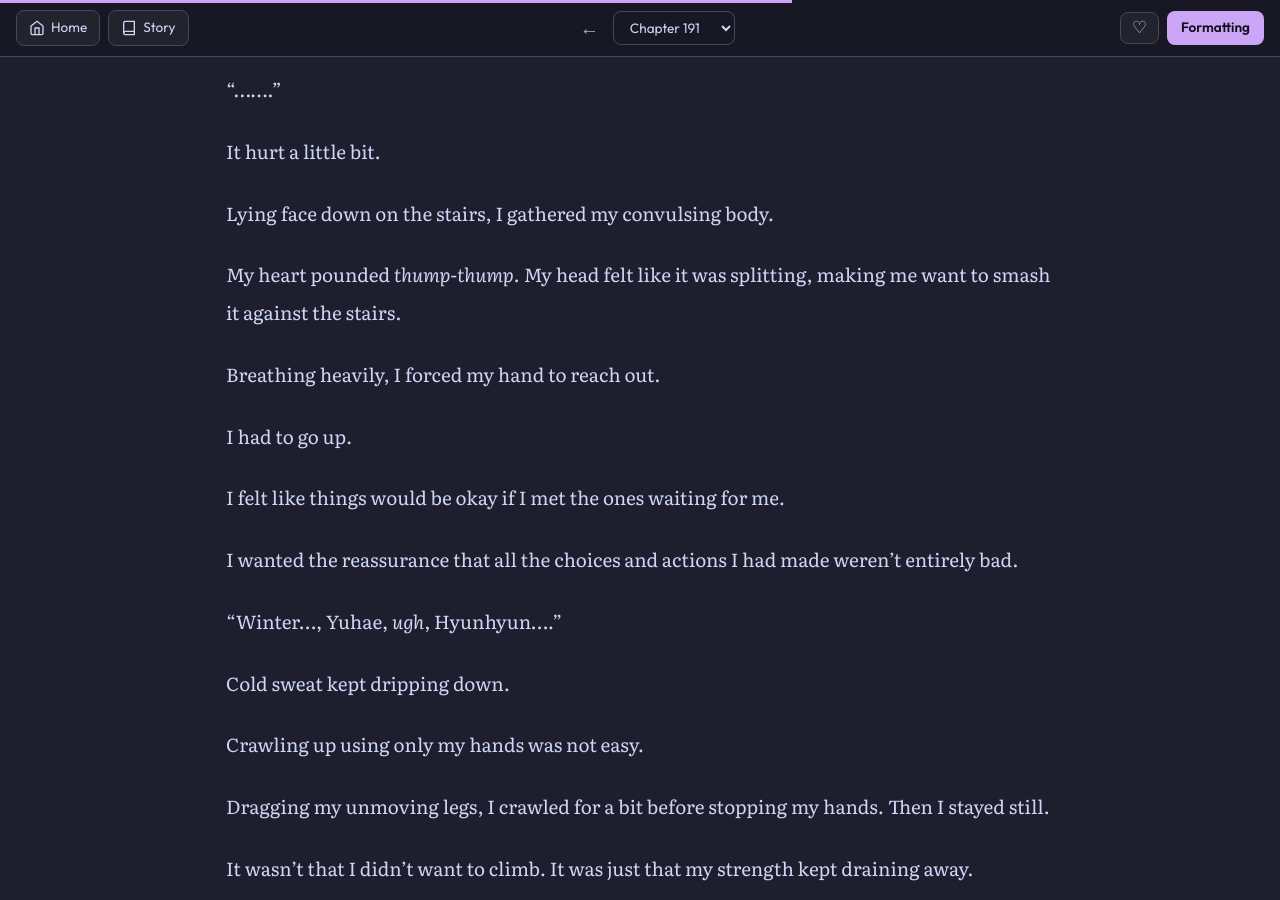
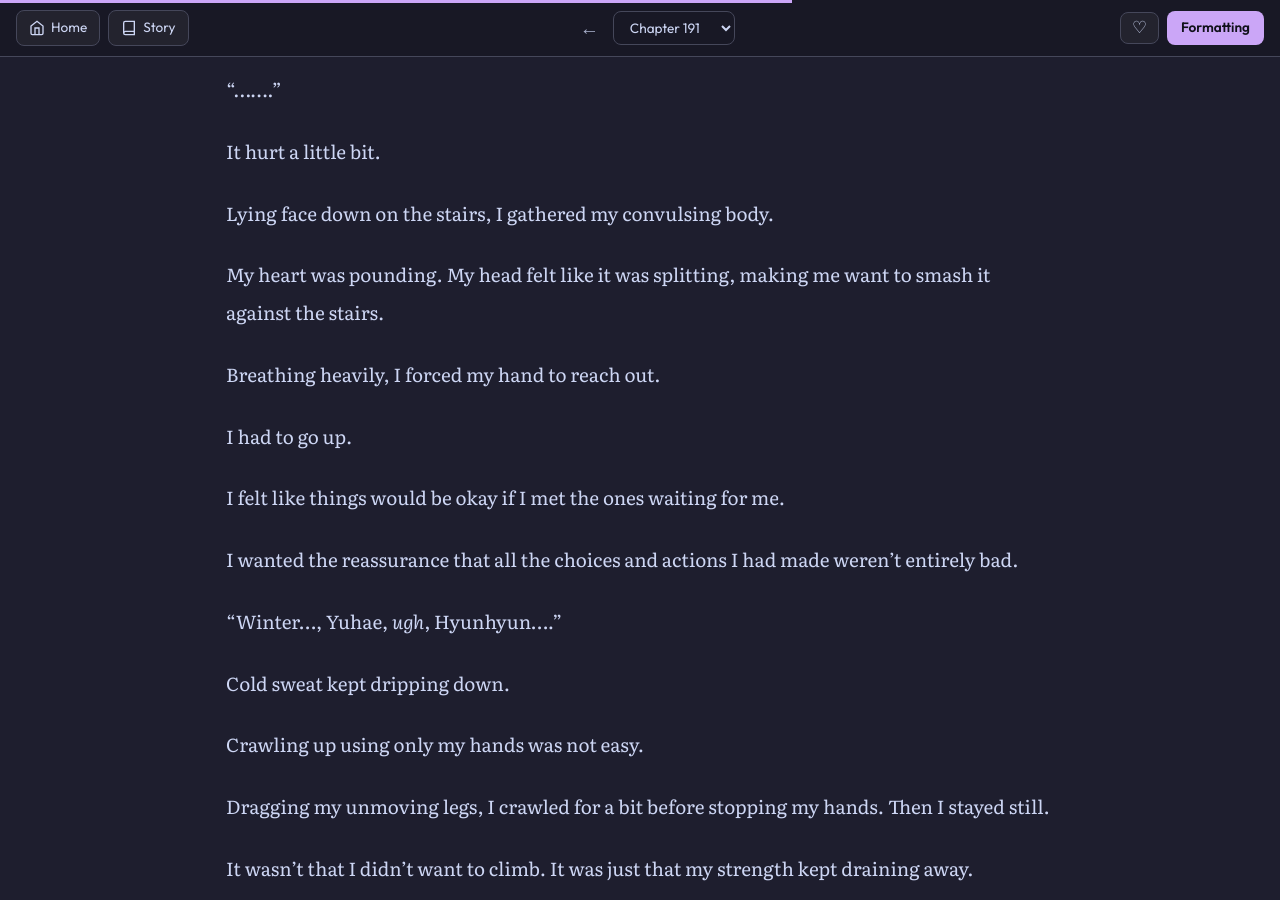
Before and after one commit to soleumn/soleumn.github.io, a Jekyll site: the page built from _chapters/eoshinki/ch191.md, in a window 1280 px wide and 900 px high, scrolled down 12448 px. Built offline with Jekyll 4.4.1, drawn with Linux system fonts in a browser that asks for light colours; some web fonts are replaced; comment, search, counter and statistics services are not loaded.

Commit message:
Edit Chapter 191 (via site)

```diff
--- a/_chapters/eoshinki/ch191.md
+++ b/_chapters/eoshinki/ch191.md
@@ -419,7 +419,7 @@ It hurt a little bit.
 
 Lying face down on the stairs, I gathered my convulsing body.
 
-My heart pounded *thump-thump*. My head felt like it was splitting, making me want to smash it against the stairs.
+My heart was pounding. My head felt like it was splitting, making me want to smash it against the stairs.
 
 Breathing heavily, I forced my hand to reach out.
 
```
